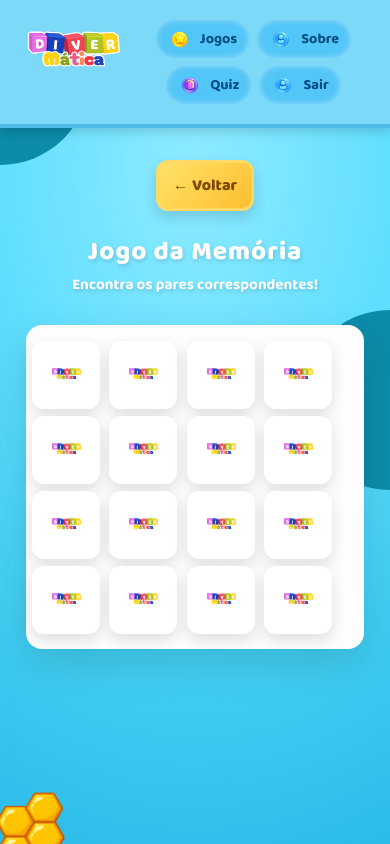
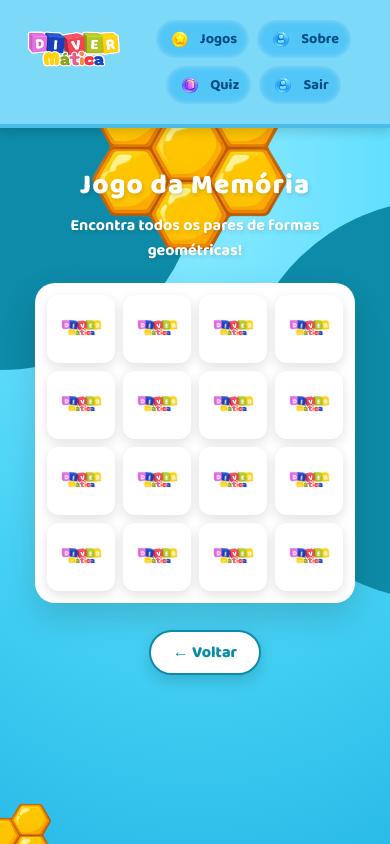
Before and after one commit to Ritaaissac/Divermatica, a Flask app: page /jogo-memoria in a window 390 px wide. Run offline with Flask 3, Linux system fonts and the light colour scheme.

Commit message:
ajustes no css do jogo da memória

```diff
--- a/static/css/jogo-memoria.css
+++ b/static/css/jogo-memoria.css
@@ -1,129 +1,140 @@
-/* ===== JOGO DA MEMÓRIA ===== */
+/* ===== JOGO DA MEMÓRIA - DIVERMÁTICA ===== */
 body {
     margin: 0;
     width: 100%;
 }
 
-.wrapper {
-    padding: 25px;
-    border-radius: 16px;
-    background: #fdfdfd;
-    box-shadow: 0 15px 40px rgba(0, 0, 0, 0.12);
-    margin: 20px auto;
-    width: 560px;
-    height: 500px;
-    display: flex;
-    align-items: center;
-    justify-content: flex-start;
-    padding-left: 10px;
+/* Cabeçalho do Jogo */
+.jogo-header {
+    text-align: center;
+    padding: 15px 20px 5px 20px;
 }
 
-/* ===== TIPOGRAFIA ===== */
 h1 {
-    font-size: clamp(40px, 6vw, 60px);
+    font-size: clamp(34px, 5vw, 54px);
     font-weight: 800;
     letter-spacing: 1px;
+    color: #ffffff;
+    text-shadow: 1px 2px 4px rgba(0, 0, 0, 0.15);
+    margin: 0 0 5px 0;
+    font-family: 'Baloo 2', 'Arial Rounded MT Bold', Arial, sans-serif;
+}
+
+p {
+    font-size: 1.3rem;
     color: #ffffff;
     text-shadow: 1px 2px 4px rgba(0, 0, 0, 0.15);
     margin: 0;
     font-family: 'Baloo 2', 'Arial Rounded MT Bold', Arial, sans-serif;
 }
 
-p {
-    font-size: 1.5rem;
-    color: #ffffff;
-    text-shadow: 1px 2px 4px rgba(0, 0, 0, 0.15);
-    margin: 0;
-    font-family: 'Baloo 2', 'Arial Rounded MT Bold', Arial, sans-serif;
+/* ===== CENTRALIZAÇÃO DO TABULEIRO ===== */
+.jogo-centralizador {
+    display: flex;
+    justify-content: center;
+    align-items: center;
+    width: 100%;
+    margin: 15px 0 15px 0;
 }
 
-/* ===== GRELHA & CARTAS ===== */
-.cards, .card, .view {
+.wrapper {
+    background: #ffffff;
+    padding: 20px;
+    border-radius: 20px;
+    box-shadow: 0 15px 35px rgba(0, 0, 0, 0.15);
+    display: flex;
+    justify-content: center;
+    align-items: center;
+    width: 500px;
+    height: 500px;
+    box-sizing: border-box;
+}
+
+/* Grelha de Cartas */
+.cards {
+    display: grid;
+    grid-template-columns: repeat(4, 1fr);
+    grid-template-rows: repeat(4, 1fr);
+    gap: 12px;
+    width: 100%;
+    height: 100%;
+    padding: 0;
+    margin: 0;
+    list-style: none;
+}
+
+.cards .card {
+    cursor: pointer;
+    user-select: none;
+    position: relative;
+    perspective: 1000px;
+    transform-style: preserve-3d;
+    transition: transform 0.2s ease;
+    width: 100%;
+    height: 100%;
     display: flex;
     align-items: center;
     justify-content: center;
 }
 
-.cards {
-    height: 500px;
-    width: 500px;
-    flex-wrap: wrap;
-    justify-content: space-between;
-    align-items: center;
-    padding: 0;
-    margin: 0;
-}
-
-.cards .card {
-    cursor: pointer;
-    list-style: none;
-    user-select: none;
-    position: relative;
-    perspective: 1000px;
-    transform-style: preserve-3d;
-    height: calc(100% / 4 - 10px);
-    width: calc(100% / 4 - 10px);
-    transition: transform 0.2s ease, box-shadow 0.2s ease;
-}
-
 .cards .card:hover {
-    transform: translateY(-4px);
+    transform: translateY(-3px) scale(1.02);
 }
 
 .cards .card:active {
     transform: scale(0.96);
 }
 
-/* ===== ANIMAÇÃO DE ERRO ===== */
+/* Shake ao errar */
 .card.shake {
     animation: shake 0.35s ease-in-out;
 }
 
 @keyframes shake {
     0%, 100% { transform: translateX(0); }
-    20% { transform: translateX(-10px); }
-    40% { transform: translateX(10px); }
-    60% { transform: translateX(-6px); }
-    80% { transform: translateX(6px); }
+    20% { transform: translateX(-8px); }
+    40% { transform: translateX(8px); }
+    60% { transform: translateX(-5px); }
+    80% { transform: translateX(5px); }
 }
 
-/* ===== FACES DAS CARTAS ===== */
+/* Faces da Carta */
 .card .view {
     width: 100%;
     height: 100%;
     position: absolute;
     border-radius: 12px;
     background: #ffffff;
+    box-shadow: 0 4px 12px rgba(0, 0, 0, 0.12);
+    display: flex;
+    align-items: center;
+    justify-content: center;
     pointer-events: none;
     backface-visibility: hidden;
-    box-shadow: 0 6px 15px rgba(0, 0, 0, 0.12);
-    transition: transform 0.4s cubic-bezier(0.4, 0, 0.2, 1), box-shadow 0.2s ease;
+    transition: transform 0.4s cubic-bezier(0.4, 0, 0.2, 1);
+    box-sizing: border-box;
+    padding: 8px;
 }
 
-.card:hover .view {
-    box-shadow: 0 10px 22px rgba(0, 0, 0, 0.18);
+/* ===== LOGO DA DIVERMÁTICA (AUMENTADA) ===== */
+.card .front-view img {
+    width: 90%;
+    height: 90%;
+    max-width: 95px;
+    max-height: 95px;
+    object-fit: contain;
 }
 
-/* Logótipo frontal */
-.card .front-view img {
-    width: 65px;
-    height: auto;
+/* Formas Geométricas */
+.card .back-view img {
+    width: 85%;
+    height: 85%;
+    max-width: 85px;
+    max-height: 85px;
+    object-fit: contain;
 }
 
-/* Formas geométricas traseiras */
-.card .back-view img {
-    width: 68px;
-    height: 68px;
-    object-fit: contain;
-    transition: transform 0.25s ease;
-}
-
-/* Efeito de relevo e pop ao virar */
-.card.flip .back-view img {
-    transform: scale(1.06);
-}
-
-/* ===== FLIP 3D ===== */
+/* Giro 3D */
 .card .back-view {
     transform: rotateY(-180deg);
 }
@@ -136,18 +147,140 @@ p {
     transform: rotateY(180deg);
 }
 
-/* ===== ACERTO / PAR ENCONTRADO ===== */
-.card.match .view {
-    background: #e8fbe8;
-    box-shadow: 0 0 14px rgba(46, 204, 113, 0.6);
+/* ===== BOTÃO VOLTAR (ABAIXO DO TABULEIRO) ===== */
+.voltar-container {
+    display: flex;
+    justify-content: center;
+    align-items: center;
+    width: 100%;
+    margin-bottom: 30px;
 }
 
-/* ===== ELEMENTOS DECORATIVOS ===== */
+.back-link {
+    display: inline-flex;
+    align-items: center;
+    justify-content: center;
+    gap: 8px;
+    background: #ffffff;
+    color: #0d8ba8;
+    text-decoration: none;
+    font-family: 'Baloo 2', 'Arial Rounded MT Bold', Arial, sans-serif;
+    font-size: 1.15rem;
+    font-weight: 800;
+    padding: 10px 30px;
+    border-radius: 50px;
+    border: 3px solid #0d8ba8;
+    box-shadow: 0 6px 15px rgba(0, 0, 0, 0.15);
+    transition: transform 0.2s ease, background 0.2s ease, color 0.2s ease, box-shadow 0.2s ease;
+    z-index: 10;
+}
+
+.back-link:hover {
+    background: #0d8ba8;
+    color: #ffffff;
+    transform: translateY(-3px) scale(1.05);
+    box-shadow: 0 10px 22px rgba(13, 139, 168, 0.4);
+}
+
+.back-link:active {
+    transform: scale(0.96);
+}
+
+/* ===== MODAL DE PARABÉNS (ECRÃ COMPLETO E CENTRALIZADO) ===== */
+.mensagem-parabens-overlay {
+    position: fixed !important;
+    top: 0 !important;
+    left: 0 !important;
+    right: 0 !important;
+    bottom: 0 !important;
+    width: 100vw !important;
+    height: 100vh !important;
+    min-width: 100% !important;
+    min-height: 100% !important;
+    background: rgba(0, 0, 0, 0.75) !important;
+    display: none;
+    align-items: center;
+    justify-content: center;
+    z-index: 99999999 !important;
+}
+
+.mensagem-parabens-overlay.mostrar {
+    display: flex !important;
+}
+
+.caixa-parabens {
+    background: #ffffff;
+    padding: 30px 25px;
+    border-radius: 24px;
+    text-align: center;
+    max-width: 380px;
+    width: 85%;
+    box-shadow: 0 20px 40px rgba(0, 0, 0, 0.5);
+    border: 4px solid #ffcc00;
+    display: flex;
+    flex-direction: column;
+    align-items: center;
+    justify-content: center;
+    margin: auto;
+    animation: zoomIn 0.3s ease-out;
+}
+
+@keyframes zoomIn {
+    0% { transform: scale(0.7); opacity: 0; }
+    100% { transform: scale(1); opacity: 1; }
+}
+
+/* Mascote no modal */
+.mascote-parabens {
+    width: 95px;
+    height: auto;
+    margin-bottom: 12px;
+    object-fit: contain;
+}
+
+.caixa-parabens h2 {
+    font-size: 2.2rem;
+    color: #ff9800;
+    margin: 0 0 10px 0;
+    font-family: 'Baloo 2', 'Arial Rounded MT Bold', Arial, sans-serif;
+}
+
+.caixa-parabens p {
+    font-size: 1.1rem;
+    color: #444444;
+    text-shadow: none;
+    margin: 0 0 20px 0;
+}
+
+.btn-jogar-novamente {
+    background: #4caf50;
+    color: #ffffff;
+    font-size: 1.15rem;
+    font-weight: bold;
+    border: none;
+    padding: 12px 28px;
+    border-radius: 30px;
+    cursor: pointer;
+    box-shadow: 0 5px 15px rgba(76, 175, 80, 0.4);
+    font-family: 'Baloo 2', 'Arial Rounded MT Bold', Arial, sans-serif;
+    transition: transform 0.2s, background 0.2s;
+}
+
+.btn-jogar-novamente:hover {
+    background: #43a047;
+    transform: scale(1.05);
+}
+
+.btn-jogar-novamente:active {
+    transform: scale(0.96);
+}
+
+/* ===== ELEMENTOS DECORATIVOS E MASCOTE ===== */
 .mascote_pensando {
     position: absolute;
     top: 380px;
     right: 2px;
-    width: 350px;
+    width: 320px;
     height: auto;
     z-index: 1;
 }
@@ -193,238 +326,45 @@ p {
     z-index: 1;
 }
 
-/* ===== MEDIA QUERIES (RESPONSIVIDADE) ===== */
-@media (max-width: 1205px) {
+/* ===== RESPONSIVIDADE ===== */
+@media (max-width: 900px) {
+    .wrapper {
+        width: 420px;
+        height: 420px;
+        padding: 16px;
+    }
+    .cards {
+        gap: 10px;
+    }
     .mascote_pensando {
-        width: 260px;
+        width: 220px;
+        bottom: -60px;
         top: auto;
-        bottom: -80px;
         right: 10px;
-        z-index: 0;
     }
 }
 
-@media (max-width: 900px) {
+@media (max-width: 600px) {
     .wrapper {
-        width: 460px;
-        height: 460px;
-        padding: 20px;
-        padding-left: 10px;
-        margin: 10px auto;
-    }
-
-    .cards {
-        width: 420px;
-        height: 420px;
-    }
-
-    .card .front-view img {
-        width: 55px;
-    }
-
-    .card .back-view img {
-        width: 56px;
-        height: 56px;
-    }
-
-    .mascote_pensando {
-        width: 200px;
-        bottom: -60px;
-        right: 6px;
-    }
-
-    .favocima {
-        width: 160px;
-        top: 90px;
-        right: 70px;
-    }
-
-    .circle-left {
         width: 320px;
         height: 320px;
-        left: -160px;
+        padding: 12px;
     }
-
-    .circle-right {
-        width: 320px;
-        height: 320px;
-        right: -170px;
+    .cards {
+        gap: 8px;
     }
-}
-
-@media (max-width: 700px) {
-    .wrapper {
-        width: 360px;
-        height: 400px;
-        padding: 14px;
-        padding-left: 8px;
-        margin: 10px auto;
-    }
-
-    .cards {
-        width: 336px;
-        height: 336px;
-    }
-
-    .cards .card {
-        height: calc(100% / 4 - 8px);
-        width: calc(100% / 4 - 8px);
-    }
-
-    .card .front-view img {
-        width: 42px;
-    }
-
-    .card .back-view img {
-        width: 44px;
-        height: 44px;
-    }
-
-    h1 {
-        font-size: 32px;
-    }
-
-    p {
-        font-size: 1.1rem;
-    }
-
     .mascote_pensando {
         display: none;
     }
-
-    .favocima {
-        width: 130px;
-        top: 60px;
-        right: 40px;
+    h1 {
+        font-size: 28px;
     }
-
-    .circle-left {
-        width: 250px;
-        height: 250px;
-        left: -125px;
+    p {
+        font-size: 1rem;
     }
-
-    .circle-right {
-        width: 250px;
-        height: 250px;
-        right: -130px;
+    .back-link {
+        padding: 8px 22px;
+        font-size: 1rem;
+        border-width: 2px;
     }
 }
-
-@media (max-width: 550px) {
-    .wrapper {
-        width: calc(100% - 24px);
-        max-width: 320px;
-        height: auto;
-        padding: 12px;
-        padding-left: 6px;
-        margin: 8px auto;
-    }
-
-    .cards {
-        width: 100%;
-        max-width: 300px;
-        height: 300px;
-    }
-
-    .cards .card {
-        height: calc(100% / 4 - 7px);
-        width: calc(100% / 4 - 7px);
-    }
-
-    .card .front-view img {
-        width: 34px;
-    }
-
-    .card .back-view img {
-        width: 36px;
-        height: 36px;
-    }
-
-    h1 {
-        font-size: 26px;
-        padding: 0 12px;
-    }
-
-    p {
-        font-size: 0.95rem;
-    }
-
-    .favocima {
-        display: none;
-    }
-
-    .favobaixo {
-        width: 75px;
-        bottom: -28px;
-        left: -8px;
-    }
-
-    .circle-left {
-        width: 180px;
-        height: 180px;
-        left: -90px;
-        top: -15px;
-    }
-
-    .circle-right {
-        width: 180px;
-        height: 180px;
-        right: -90px;
-    }
-}
-
-@media (max-width: 380px) {
-    .wrapper {
-        width: calc(100% - 16px);
-        max-width: 290px;
-        padding: 8px;
-        padding-left: 4px;
-        margin: 6px auto;
-        border-radius: 8px;
-    }
-
-    .cards {
-        max-width: 272px;
-        height: 272px;
-    }
-
-    .cards .card {
-        height: calc(100% / 4 - 6px);
-        width: calc(100% / 4 - 6px);
-        border-radius: 7px;
-    }
-
-    .card .view {
-        border-radius: 7px;
-    }
-
-    .card .front-view img {
-        width: 28px;
-    }
-
-    .card .back-view img {
-        width: 28px;
-        height: 28px;
-    }
-
-    h1 {
-        font-size: 20px;
-        padding: 0 8px;
-    }
-
-    p {
-        font-size: 0.82rem;
-    }
-
-    .circle-left,
-    .circle-right {
-        display: none;
-    }
-
-    .favobaixo {
-        width: 55px;
-        bottom: -18px;
-        left: -6px;
-    }
-}
--- a/static/js/jogo-memoria.js
+++ b/static/js/jogo-memoria.js
@@ -1,4 +1,12 @@
 const cards = document.querySelectorAll(".card");
+const modalParabens = document.getElementById("modalParabens");
+const btnJogarNovamente = document.getElementById("btnJogarNovamente");
+
+// Garante que o modal fica colado direto no <body> para cobrir a página inteira até o final
+if (modalParabens) {
+    document.body.appendChild(modalParabens);
+}
+
 let matched = 0;
 let cardOne, cardTwo;
 let disableDeck = false;
@@ -20,11 +28,16 @@ function flipCard({ target: clickedCard }) {
 function matchCards(img1, img2) {
     if (img1 === img2) {
         matched++;
+
+        // Exibe o modal centralizado cobrindo todo o ecrã
         if (matched === 8) {
             setTimeout(() => {
-                return shuffleCard();
-            }, 1000);
+                if (modalParabens) {
+                    modalParabens.classList.add("mostrar");
+                }
+            }, 600);
         }
+
         cardOne.removeEventListener("click", flipCard);
         cardTwo.removeEventListener("click", flipCard);
         cardOne = cardTwo = "";
@@ -48,6 +61,12 @@ function shuffleCard() {
     matched = 0;
     disableDeck = false;
     cardOne = cardTwo = "";
+
+    // Esconde o modal
+    if (modalParabens) {
+        modalParabens.classList.remove("mostrar");
+    }
+
     let arr = [1, 2, 3, 4, 5, 6, 7, 8, 1, 2, 3, 4, 5, 6, 7, 8];
     arr.sort(() => (Math.random() > 0.5 ? 1 : -1));
 
@@ -59,6 +78,10 @@ function shuffleCard() {
     });
 }
 
+if (btnJogarNovamente) {
+    btnJogarNovamente.addEventListener("click", shuffleCard);
+}
+
 shuffleCard();
 
 cards.forEach((card) => {
--- a/templates/jogo-memoria.html
+++ b/templates/jogo-memoria.html
@@ -1,11 +1,9 @@
 {% extends "base.html" %}
 {% block title %}Jogo da Memória - Divermática{% endblock %}
 {% block content %}
-<a href="{{ url_for('jogos_index') }}" class="back-link">← Voltar</a>
-
-<div style="text-align: center; padding: 20px;">
+<div class="jogo-header">
     <h1>Jogo da Memória</h1>
-    <p>Encontra os pares correspondentes!</p>
+    <p>Encontra todos os pares de formas geométricas!</p>
 </div>
 
 <div class="mascote-container">
@@ -17,11 +15,12 @@
     <img src="{{ url_for('static', filename='images/icons/favo_de_cima.png') }}" alt="Favo superior" class="favocima">
 </div>
 
+<div class="jogo-centralizador">
     <div class="wrapper">
         <ul class="cards">
             <li class="card">
                 <div class="view front-view">
-                <img src="{{ url_for('static', filename='images/logo.png') }}" alt="Verso da Carta">
+                    <img src="{{ url_for('static', filename='images/logo.png') }}" alt="Logo">
                 </div>
                 <div class="view back-view">
                     <img src="{{ url_for('static', filename='images/images-jogomemoria/img-1.svg') }}" alt="Quadrado">
@@ -156,7 +155,21 @@
             </li>
         </ul>
     </div>
+</div>
 
-<link rel="stylesheet" href="{{ url_for('static', filename='css/jogo-memoria.css') }}">
+<div class="voltar-container">
+    <a href="{{ url_for('jogos_index') }}" class="back-link">← Voltar</a>
+</div>
+
+<div class="mensagem-parabens-overlay" id="modalParabens">
+    <div class="caixa-parabens">
+        <img src="{{ url_for('static', filename='images/images-jogomemoria/mascote_pensando.png') }}" alt="Mascote" class="mascote-parabens">
+        <h2>Parabéns!</h2>
+        <p>Você encontrou todos os pares de formas geométricas com sucesso!</p>
+        <button id="btnJogarNovamente" class="btn-jogar-novamente">Jogar Novamente</button>
+    </div>
+</div>
+
+<link rel="stylesheet" href="{{ url_for('static', filename='css/jogo-memoria.css') }}?v=5">
 <script src="{{ url_for('static', filename='js/jogo-memoria.js') }}"></script>
 {% endblock %}
```
Also changed, not shown: other parts of templates/jogo-memoria.html (+15 -15 lines). Lines whose indentation alone changed are shown as unchanged.
